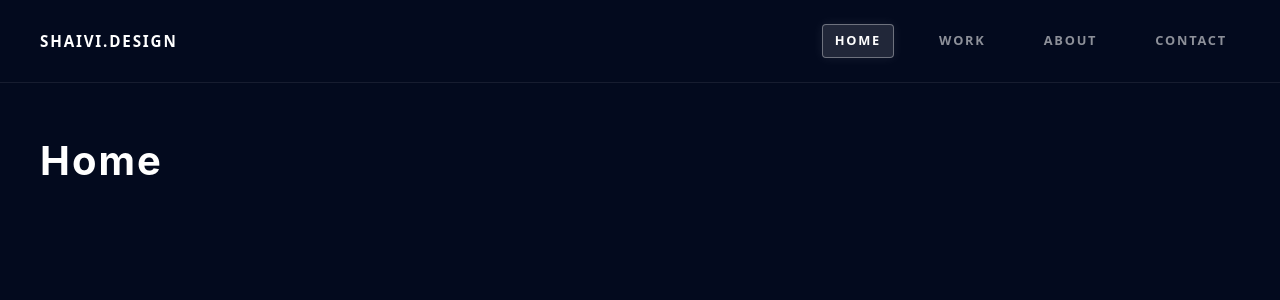
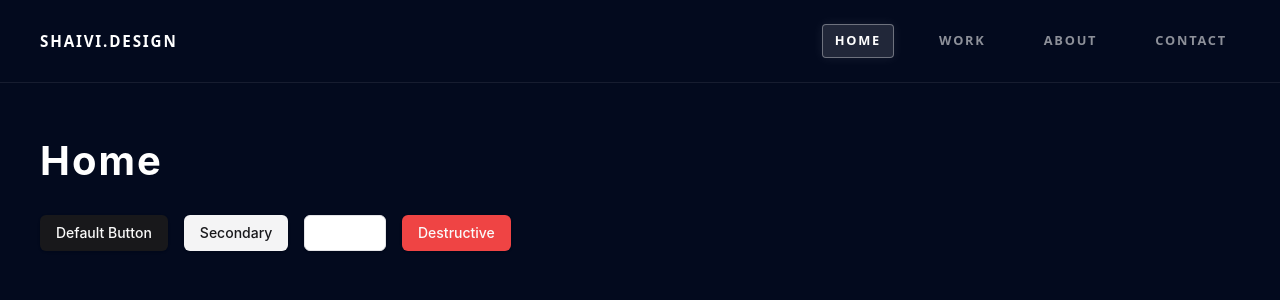
Before and after one commit to vivi0511-ship-it/shaivi-portfolio, a React (Vite) app: page / in a window 1280 px wide. Shown: the top 300 px of the page. Built offline with nearby package versions, Linux system fonts and the light colour scheme.

Commit message:
add shadcn/ui and button component

```diff
--- a/package.json
+++ b/package.json
@@ -10,13 +10,19 @@
     "preview": "vite preview"
   },
   "dependencies": {
+    "@radix-ui/react-slot": "^1.3.3",
     "@tailwindcss/vite": "^4.3.3",
+    "class-variance-authority": "^0.7.1",
+    "clsx": "^2.1.1",
+    "lucide-react": "^1.40.0",
     "react": "^19.2.8",
     "react-dom": "^19.2.8",
     "react-router-dom": "^7.18.3",
+    "tailwind-merge": "^3.6.0",
     "tailwindcss": "^4.3.3"
   },
   "devDependencies": {
+    "@types/node": "^26.4.1",
     "@types/react": "^19.2.18",
     "@types/react-dom": "^19.2.4",
     "@vitejs/plugin-react": "^6.1.0",
--- /dev/null
+++ b/src/components/ui/button.jsx
@@ -0,0 +1,48 @@
+import * as React from "react"
+import { Slot } from "@radix-ui/react-slot"
+import { cva } from "class-variance-authority"
+import { cn } from "@/lib/utils"
+
+const buttonVariants = cva(
+  "inline-flex items-center justify-center gap-2 whitespace-nowrap rounded-md text-sm font-medium transition-colors focus-visible:outline-none focus-visible:ring-1 focus-visible:ring-ring disabled:pointer-events-none disabled:opacity-50 [&_svg]:pointer-events-none [&_svg]:size-4 [&_svg]:shrink-0 cursor-pointer",
+  {
+    variants: {
+      variant: {
+        default:
+          "bg-primary text-primary-foreground shadow hover:bg-primary/90",
+        destructive:
+          "bg-destructive text-destructive-foreground shadow-sm hover:bg-destructive/90",
+        outline:
+          "border border-input bg-background shadow-sm hover:bg-accent hover:text-accent-foreground",
+        secondary:
+          "bg-secondary text-secondary-foreground shadow-sm hover:bg-secondary/80",
+        ghost: "hover:bg-accent hover:text-accent-foreground",
+        link: "text-primary underline-offset-4 hover:underline",
+      },
+      size: {
+        default: "h-9 px-4 py-2",
+        sm: "h-8 rounded-md px-3 text-xs",
+        lg: "h-10 rounded-md px-8",
+        icon: "h-9 w-9",
+      },
+    },
+    defaultVariants: {
+      variant: "default",
+      size: "default",
+    },
+  }
+)
+
+const Button = React.forwardRef(({ className, variant, size, asChild = false, ...props }, ref) => {
+  const Comp = asChild ? Slot : "button"
+  return (
+    <Comp
+      className={cn(buttonVariants({ variant, size, className }))}
+      ref={ref}
+      {...props}
+    />
+  )
+})
+Button.displayName = "Button"
+
+export { Button, buttonVariants }
--- a/src/index.css
+++ b/src/index.css
@@ -1,4 +1,76 @@
 @import "tailwindcss";
+
+@layer base {
+  :root {
+    --background: 0 0% 100%;
+    --foreground: 240 10% 3.9%;
+    --card: 0 0% 100%;
+    --card-foreground: 240 10% 3.9%;
+    --popover: 0 0% 100%;
+    --popover-foreground: 240 10% 3.9%;
+    --primary: 240 5.9% 10%;
+    --primary-foreground: 0 0% 98%;
+    --secondary: 240 4.8% 95.9%;
+    --secondary-foreground: 240 5.9% 10%;
+    --muted: 240 4.8% 95.9%;
+    --muted-foreground: 240 3.8% 46.1%;
+    --accent: 240 4.8% 95.9%;
+    --accent-foreground: 240 5.9% 10%;
+    --destructive: 0 84.2% 60.2%;
+    --destructive-foreground: 0 0% 98%;
+    --border: 240 5.9% 90%;
+    --input: 240 5.9% 90%;
+    --ring: 240 5.9% 10%;
+    --radius: 0.5rem;
+  }
+
+  .dark {
+    --background: 240 10% 3.9%;
+    --foreground: 0 0% 98%;
+    --card: 240 10% 3.9%;
+    --card-foreground: 0 0% 98%;
+    --popover: 240 10% 3.9%;
+    --popover-foreground: 0 0% 98%;
+    --primary: 0 0% 98%;
+    --primary-foreground: 240 5.9% 10%;
+    --secondary: 240 3.7% 15.9%;
+    --secondary-foreground: 0 0% 98%;
+    --muted: 240 3.7% 15.9%;
+    --muted-foreground: 240 5% 64.9%;
+    --accent: 240 3.7% 15.9%;
+    --accent-foreground: 0 0% 98%;
+    --destructive: 0 62.8% 30.6%;
+    --destructive-foreground: 0 0% 98%;
+    --border: 240 3.7% 15.9%;
+    --input: 240 3.7% 15.9%;
+    --ring: 240 4.9% 83.9%;
+  }
+}
+
+@theme {
+  --color-background: hsl(var(--background));
+  --color-foreground: hsl(var(--foreground));
+  --color-card: hsl(var(--card));
+  --color-card-foreground: hsl(var(--card-foreground));
+  --color-popover: hsl(var(--popover));
+  --color-popover-foreground: hsl(var(--popover-foreground));
+  --color-primary: hsl(var(--primary));
+  --color-primary-foreground: hsl(var(--primary-foreground));
+  --color-secondary: hsl(var(--secondary));
+  --color-secondary-foreground: hsl(var(--secondary-foreground));
+  --color-muted: hsl(var(--muted));
+  --color-muted-foreground: hsl(var(--muted-foreground));
+  --color-accent: hsl(var(--accent));
+  --color-accent-foreground: hsl(var(--accent-foreground));
+  --color-destructive: hsl(var(--destructive));
+  --color-destructive-foreground: hsl(var(--destructive-foreground));
+  --color-border: hsl(var(--border));
+  --color-input: hsl(var(--input));
+  --color-ring: hsl(var(--ring));
+  --radius-lg: var(--radius);
+  --radius-md: calc(var(--radius) - 2px);
+  --radius-sm: calc(var(--radius) - 4px);
+}
 
 body {
   margin: 0;
--- /dev/null
+++ b/src/lib/utils.js
@@ -0,0 +1,6 @@
+import { clsx } from "clsx"
+import { twMerge } from "tailwind-merge"
+
+export function cn(...inputs) {
+  return twMerge(clsx(inputs))
+}
--- a/src/pages/Home.jsx
+++ b/src/pages/Home.jsx
@@ -1,11 +1,18 @@
 import Nav from '../components/Nav'
+import { Button } from '@/components/ui/button'
 
 function Home() {
   return (
     <div style={{ minHeight: '100vh', backgroundColor: '#030a1e', color: '#ffffff' }}>
       <Nav />
       <main style={{ padding: '3rem 2.5rem' }}>
-        <h1 style={{ fontSize: '2.5rem', fontWeight: '700', letterSpacing: '0.05em' }}>Home</h1>
+        <h1 style={{ fontSize: '2.5rem', fontWeight: '700', letterSpacing: '0.05em', marginBottom: '1.5rem' }}>Home</h1>
+        <div style={{ display: 'flex', gap: '1rem', flexWrap: 'wrap' }}>
+          <Button>Default Button</Button>
+          <Button variant="secondary">Secondary</Button>
+          <Button variant="outline">Outline</Button>
+          <Button variant="destructive">Destructive</Button>
+        </div>
       </main>
     </div>
   )
--- a/vite.config.js
+++ b/vite.config.js
@@ -1,3 +1,4 @@
+import path from 'path'
 import { defineConfig } from 'vite'
 import react from '@vitejs/plugin-react'
 import tailwindcss from '@tailwindcss/vite'
@@ -8,4 +9,9 @@ export default defineConfig({
     react(),
     tailwindcss(),
   ],
+  resolve: {
+    alias: {
+      '@': path.resolve(import.meta.dirname, './src'),
+    },
+  },
 })
```
Also changed, not shown: jsconfig.json (added, +8 -0 lines), components.json (added), 1 other file (tests, documents, lock files or other folders).
